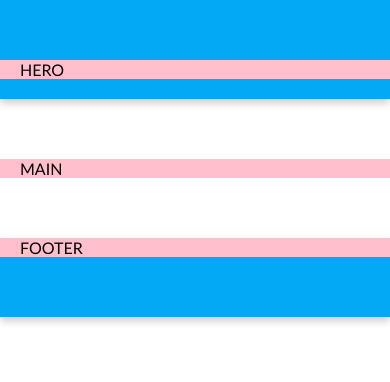
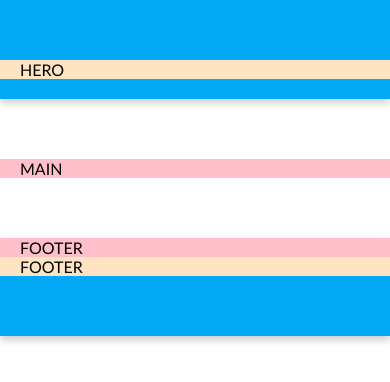
Before and after one commit to sjurate/4-coming-soon, a website: page index.html in a window 390 px wide. Drawn offline with Linux system fonts and the light colour scheme.

Commit message:
Responsive layout update/fixes

```diff
--- a/css/base/layout.css
+++ b/css/base/layout.css
@@ -7,6 +7,12 @@
     width: 1000px;
     margin: 0 calc(50% - 500px);
     background-color: pink;
+}
+
+.container > .row-short {
+    width: 600px;
+    margin: 0 calc(50% - 300px);
+    background-color: bisque;
 }
 
 @media (max-width: 1100px) {
@@ -24,14 +30,16 @@
 }
 
 @media (max-width: 700px) {
-    .container > .row {
+    .container > .row,
+    .container > .row-short {
         width: 400px;
         margin: 0 calc(50% - 200px);
     }
 }
 
 @media (max-width: 440px) {
-    .container > .row {
+    .container > .row,
+    .container > .row-short {
         width: 100%;
         margin: 0;
         padding-left: 20px;
--- a/index.html
+++ b/index.html
@@ -20,7 +20,7 @@
 </head>
 <body>
     <section class="container bg-main">
-        <div class="row">
+        <div class="row-short">
             HERO
         </div>
     </section>
@@ -35,6 +35,9 @@
         <div class="row">
             FOOTER
         </div>
+        <div class="row-short">
+            FOOTER
+        </div>
     </footer>
 </body>
 </html>
```
